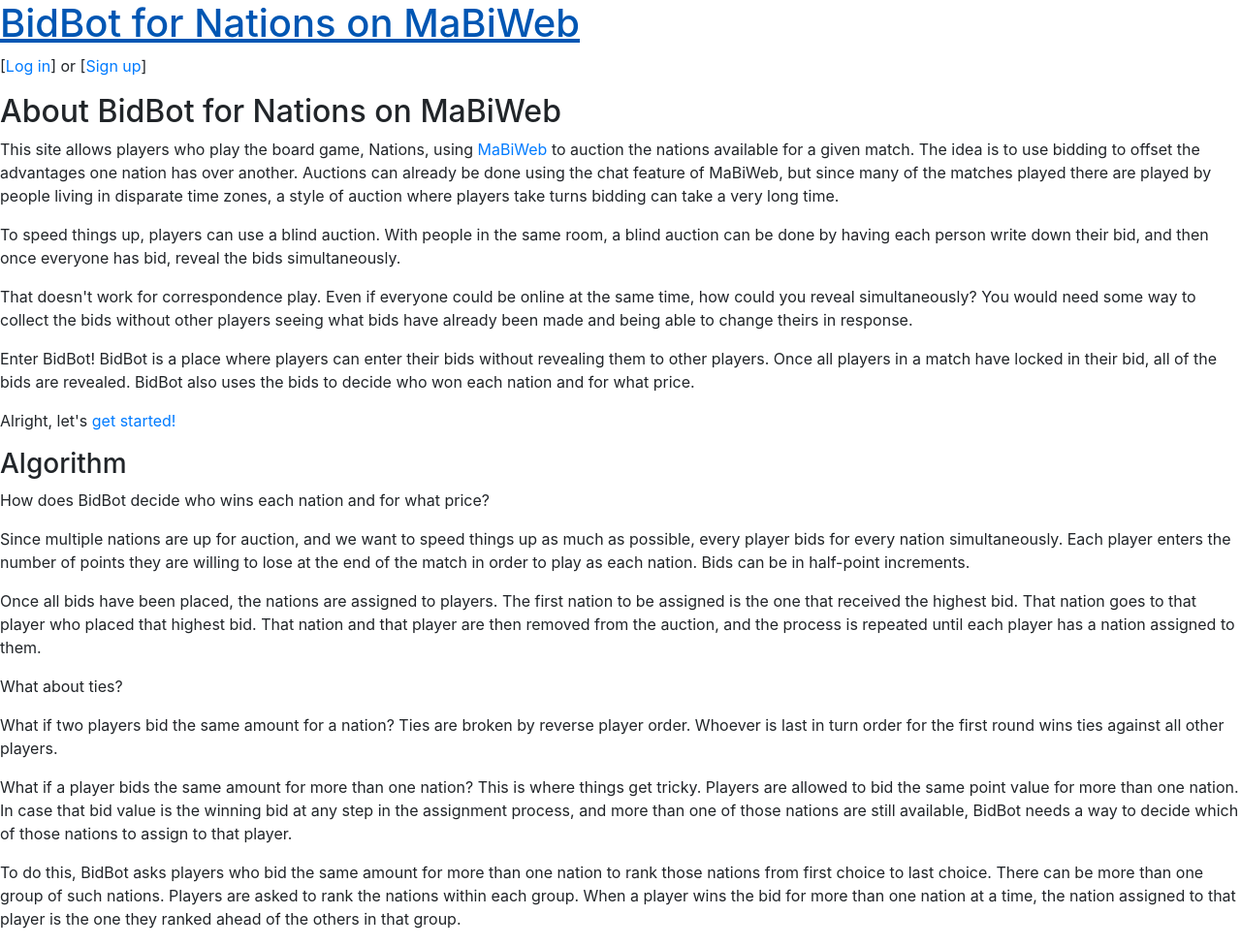
After one commit to Logitude/BidBot, a Django app: page /nations/mabiweb/about/ in a window 1280 px wide. The commit adds this page. Shown: the whole page at 97% size. Run offline with Django 3.2, Linux system fonts and the light colour scheme; some libraries are stand-ins or nearby versions.

Commit message:
add about page

```diff
--- /dev/null
+++ b/nations_mabiweb_bidbot/templates/nations_mabiweb_bidbot/about.html
@@ -0,0 +1,78 @@
+{% extends 'nations_mabiweb_bidbot/base.html' %}
+
+{% block content %}
+    <h2>About BidBot for Nations on MaBiWeb</h2>
+    <p>
+        This site allows players who play the board game, Nations, using
+        <a href="http://www.mabiweb.com">MaBiWeb</a>
+        to auction the nations available for a given match. The idea is to
+        use bidding to offset the advantages one nation has over another.
+        Auctions can already be done using the chat feature of MaBiWeb,
+        but since many of the matches played there are played by people living
+        in disparate time zones, a style of auction where players take turns
+        bidding can take a very long time.
+    </p>
+    <p>
+        To speed things up, players can use a blind auction. With people in the
+        same room, a blind auction can be done by having each person write down
+        their bid, and then once everyone has bid, reveal the bids simultaneously.
+    </p>
+    <p>
+        That doesn't work for correspondence play. Even if everyone could be
+        online at the same time, how could you reveal simultaneously? You would
+        need some way to collect the bids without other players seeing what
+        bids have already been made and being able to change theirs in response.
+    </p>
+    <p>
+        Enter BidBot! BidBot is a place where players can enter their bids
+        without revealing them to other players. Once all players in a match have
+        locked in their bid, all of the bids are revealed. BidBot also uses
+        the bids to decide who won each nation and for what price.
+    </p>
+    <p>
+        Alright, let's
+        <a href="{% url 'nations_mabiweb_bidbot:howto' %}">get started!</a>
+    </p>
+    <h3>Algorithm</h3>
+    <p>
+        How does BidBot decide who wins each nation and for what price?
+    </p>
+    <p>
+        Since multiple nations are up for auction, and we want to speed things
+        up as much as possible, every player bids for every nation simultaneously.
+        Each player enters the number of points they are willing to lose at the
+        end of the match in order to play as each nation. Bids can be in half-point
+        increments.
+    </p>
+    <p>
+        Once all bids have been placed, the nations are assigned to players.
+        The first nation to be assigned is the one that received the highest bid.
+        That nation goes to that player who placed that highest bid. That nation
+        and that player are then removed from the auction, and the process is
+        repeated until each player has a nation assigned to them.
+    </p>
+    <p>
+        What about ties?
+    </p>
+    <p>
+        What if two players bid the same amount for a nation? Ties are broken by
+        reverse player order. Whoever is last in turn order for the first round
+        wins ties against all other players.
+    </p>
+    <p>
+        What if a player bids the same amount for more than one nation? This is where
+        things get tricky. Players are allowed to bid the same point value for
+        more than one nation. In case that bid value is the winning bid at any
+        step in the assignment process, and more than one of those nations are still
+        available, BidBot needs a way to decide which of those nations to assign
+        to that player.
+    </p>
+    <p>
+        To do this, BidBot asks players who bid the same amount for more
+        than one nation to rank those nations from first choice to last
+        choice. There can be more than one group of such nations. Players
+        are asked to rank the nations within each group. When a player wins
+        the bid for more than one nation at a time, the nation assigned to
+        that player is the one they ranked ahead of the others in that group.
+    </p>
+{% endblock %}
--- a/nations_mabiweb_bidbot/urls.py
+++ b/nations_mabiweb_bidbot/urls.py
@@ -6,6 +6,7 @@ from . import views
 app_name = 'nations_mabiweb_bidbot'
 urlpatterns = [
     path('', TemplateView.as_view(template_name='nations_mabiweb_bidbot/home.html'), name='home'),
+    path('about/', TemplateView.as_view(template_name='nations_mabiweb_bidbot/about.html'), name='about'),
     path('howto/', TemplateView.as_view(template_name='nations_mabiweb_bidbot/howto.html'), name='howto'),
     path('add-username/', views.add_mabiweb_username, name='add_mabiweb_username'),
     path('verify-username/', views.verify_mabiweb_username, name='verify_mabiweb_username'),
```
Also changed, not shown: nations_mabiweb_bidbot/templates/nations_mabiweb_bidbot/home.html (+9 -1 lines).
